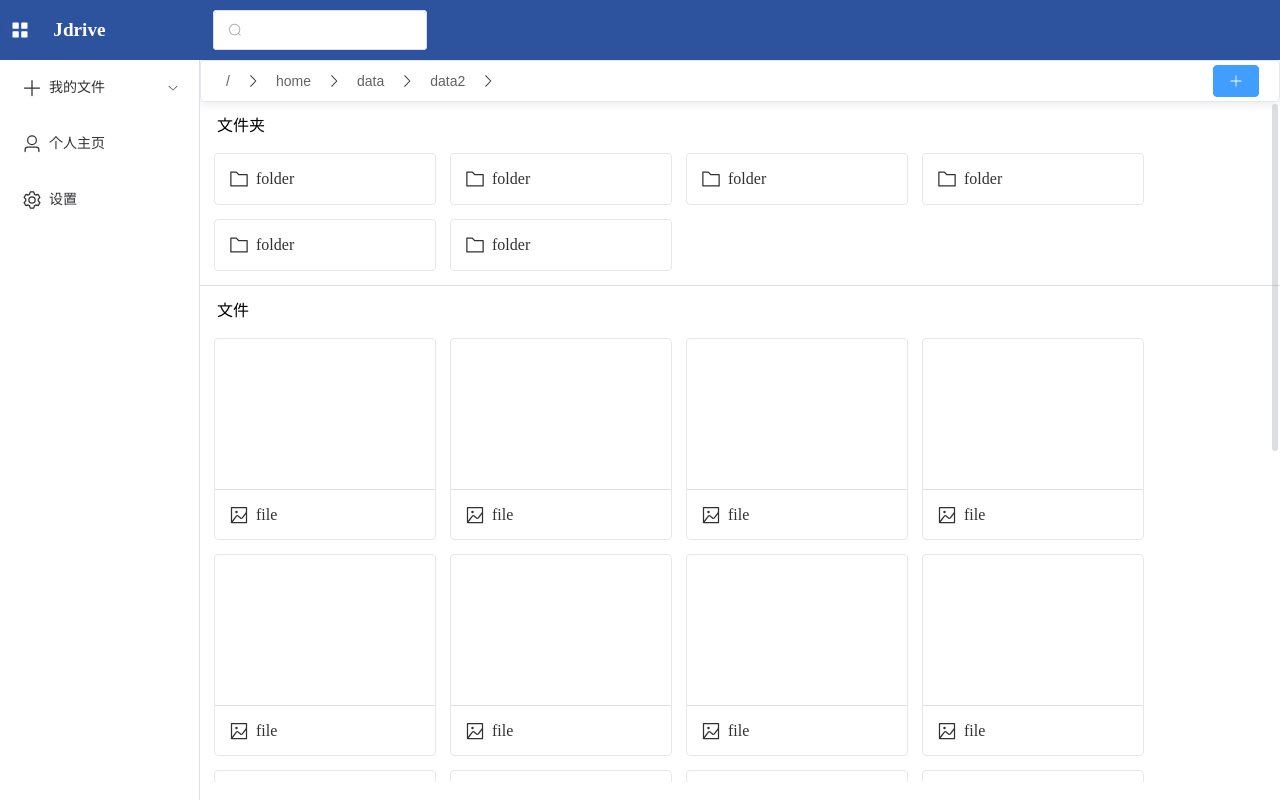
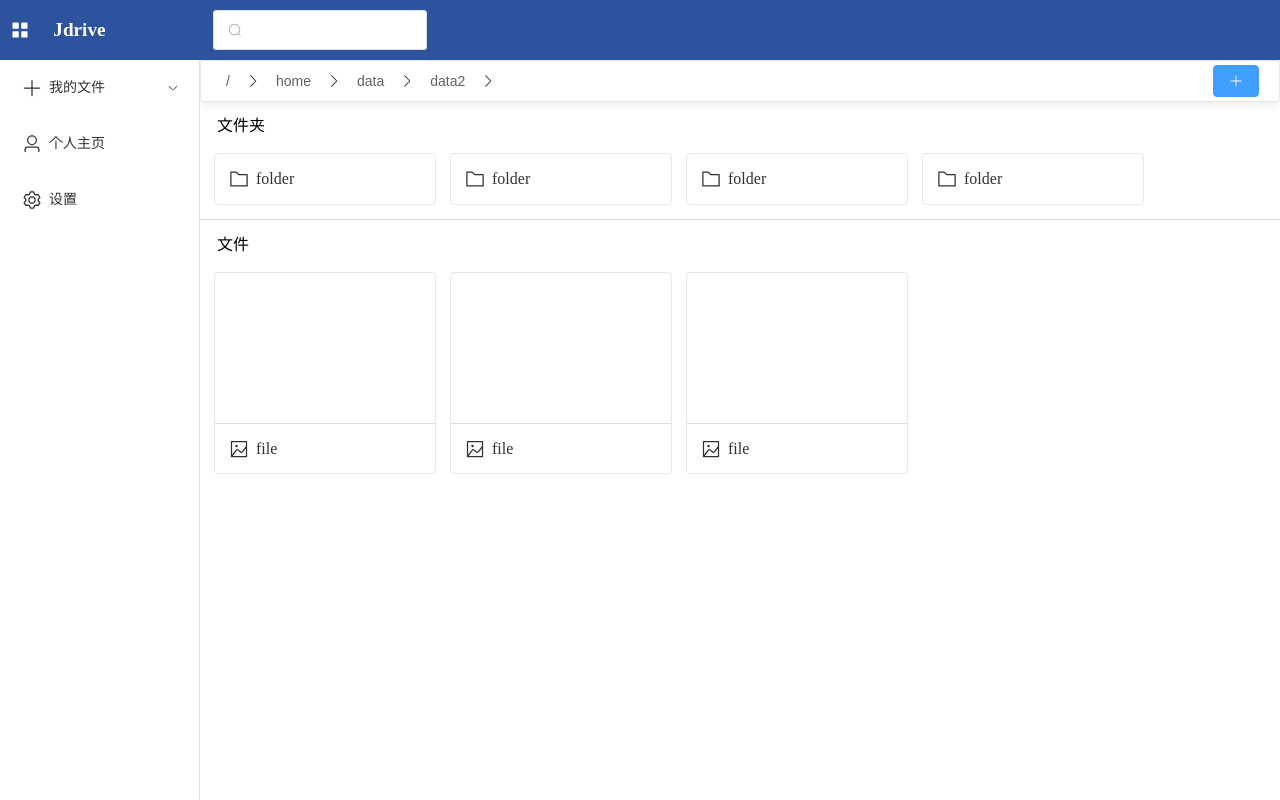
Before and after one commit to hzxjy1/Jdrive-vue, a Vue app: page /home in a window 1280 px wide. Built offline with nearby package versions, Linux system fonts and the light colour scheme.

Commit message:
axios methods

```diff
--- a/package.json
+++ b/package.json
@@ -9,6 +9,7 @@
   },
   "dependencies": {
     "@element-plus/icons-vue": "^2.0.10",
+    "axios": "^1.3.4",
     "core-js": "^3.8.3",
     "element-plus": "^2.2.28",
     "less": "^4.1.3",
--- /dev/null
+++ b/public/fileinfo.json
@@ -0,0 +1,40 @@
+[
+    {
+        "type": "folder",
+        "name": "folder",
+        "path": "/folder"
+    },
+    {
+        "type": "folder",
+        "name": "folder",
+        "path": "/folder"
+    },
+    {
+        "type": "folder",
+        "name": "folder",
+        "path": "/folder"
+    },
+    {
+        "type": "folder",
+        "name": "folder",
+        "path": "/folder"
+    },
+    {
+        "type": "file",
+        "style": "picture",
+        "name": "file",
+        "path": "/file"
+    },
+    {
+        "type": "file",
+        "style": "vedio",
+        "name": "file",
+        "path": "/file"
+    },
+    {
+        "type": "file",
+        "style": "music",
+        "name": "file",
+        "path": "/file"
+    }
+]
--- /dev/null
+++ b/public/guidedata.json
@@ -0,0 +1,18 @@
+[
+  {
+    "name": "path1",
+    "path": "/"
+  },
+  {
+    "name": "path2",
+    "path": "home"
+  },
+  {
+    "name": "path3",
+    "path": "data"
+  },
+  {
+    "name": "path4",
+    "path": "data2"
+  }
+]
--- a/src/testJson/profile.json
+++ b/public/profile.json
@@ -4,15 +4,15 @@
         "value": "1"
     },
     {
-        "name": "name",
+        "name": "名称",
         "value": "aa"
     },
     {
-        "name": "group",
+        "name": "用户组",
         "value": "1"
     },
     {
-        "name": "time",
+        "name": "注册时间",
         "value": "11111"
     }
 ]
--- a/src/components/HomeView.vue
+++ b/src/components/HomeView.vue
@@ -30,6 +30,7 @@
     <el-scrollbar always="true">
       <div class="back">
         <div style="margin: 10px"><span>文件夹</span></div>
+        <span v-show="isFolder.length === 0">aaa</span>
         <div class="flex">
           <div v-for="i in isFolder" :key="i.name">
             <el-card
@@ -49,6 +50,7 @@
       <el-divider />
       <div class="back">
         <div style="margin: 10px"><span>文件</span></div>
+        <span v-show="isFile.length === 0">aaa</span>
         <div class="flex">
           <div v-for="i in isFile" :key="i.name">
             <el-card
@@ -89,6 +91,7 @@
 </template>
 
 <script>
+import axios from "axios";
 export default {
   name: "HomeView",
   methods: {
@@ -110,176 +113,8 @@ export default {
   },
   data() {
     return {
-      guideData: [
-        {
-          name: "path1",
-          path: "/",
-        },
-        {
-          name: "path2",
-          path: "home",
-        },
-        {
-          name: "path3",
-          path: "data",
-        },
-        {
-          name: "path4",
-          path: "data2",
-        },
-      ],
-      fileInfo: [
-        {
-          type: "folder",
-          name: "folder",
-          path: "/folder",
-        },
-        {
-          type: "folder",
-          name: "folder",
-          path: "/folder",
-        },
-        {
-          type: "folder",
-          name: "folder",
-          path: "/folder",
-        },
-        {
-          type: "folder",
-          name: "folder",
-          path: "/folder",
-        },
-        {
-          type: "folder",
-          name: "folder",
-          path: "/folder",
-        },
-        {
-          type: "folder",
-          name: "folder",
-          path: "/folder",
-        },
-        {
-          type: "file",
-          style: "picture",
-          name: "file",
-          path: "/file",
-        },
-        {
-          type: "file",
-          style: "picture",
-          name: "file",
-          path: "/file",
-        },
-        {
-          type: "file",
-          style: "picture",
-          name: "file",
-          path: "/file",
-        },
-        {
-          type: "file",
-          style: "picture",
-          name: "file",
-          path: "/file",
-        },
-        {
-          type: "file",
-          style: "picture",
-          name: "file",
-          path: "/file",
-        },
-        {
-          type: "file",
-          style: "picture",
-          name: "file",
-          path: "/file",
-        },
-        {
-          type: "file",
-          style: "picture",
-          name: "file",
-          path: "/file",
-        },
-        {
-          type: "file",
-          style: "picture",
-          name: "file",
-          path: "/file",
-        },
-        {
-          type: "file",
-          style: "picture",
-          name: "file",
-          path: "/file",
-        },
-        {
-          type: "file",
-          style: "picture",
-          name: "file",
-          path: "/file",
-        },
-        {
-          type: "file",
-          style: "picture",
-          name: "file",
-          path: "/file",
-        },
-        {
-          type: "file",
-          style: "picture",
-          name: "file",
-          path: "/file",
-        },
-        {
-          type: "file",
-          style: "picture",
-          name: "file",
-          path: "/file",
-        },
-        {
-          type: "file",
-          style: "picture",
-          name: "file",
-          path: "/file",
-        },
-        {
-          type: "file",
-          style: "picture",
-          name: "file",
-          path: "/file",
-        },
-        {
-          type: "file",
-          style: "picture",
-          name: "file",
-          path: "/file",
-        },
-        {
-          type: "file",
-          style: "picture",
-          name: "file",
-          path: "/file",
-        },
-        {
-          type: "file",
-          style: "picture",
-          name: "file",
-          path: "/file",
-        },
-        {
-          type: "file",
-          style: "picture",
-          name: "file",
-          path: "/file",
-        },
-        {
-          type: "file",
-          style: "picture",
-          name: "file",
-          path: "/file",
-        },
-      ],
+      guideData: [],
+      fileInfo: [],
     };
   },
   computed: {
@@ -289,6 +124,20 @@ export default {
     isFolder() {
       return this.fileInfo.filter((item) => item.type === "folder");
     },
+  },
+  mounted() {
+    axios
+      .get("http://127.0.0.1:8080/guidedata.json")
+      .then((response) => (this.guideData = response.data))
+      .catch(function (error) {
+        alert(error);
+      });
+    axios
+      .get("http://127.0.0.1:8080/fileinfo.json")
+      .then((response) => (this.fileInfo = response.data))
+      .catch(function (error) {
+        alert(error);
+      });
   },
 };
 </script>
--- a/src/components/ProfileView.vue
+++ b/src/components/ProfileView.vue
@@ -18,30 +18,23 @@
 </template>
 
 <script>
+import axios from "axios";
 export default {
   name: "ProfileView",
   data() {
     return {
-      userid: "aa",
-      data: [
-        {
-          name: "userid",
-          value: "1",
-        },
-        {
-          name: "name",
-          value: "aa",
-        },
-        {
-          name: "group",
-          value: "1",
-        },
-        {
-          name: "time",
-          value: "2022-12-23 04:21:34",
-        },
-      ],
+      userid: "",
+      data: [],
     };
+  },
+  mounted() {
+    axios
+      .get("http://127.0.0.1:8080/profile.json")
+      .then((response) => (this.data = response.data))
+      .then((response) => (this.userid = response.data[1].value))
+      .catch(function (error) {
+        alert(error);
+      });
   },
 };
 </script>
--- a/src/main.js
+++ b/src/main.js
@@ -4,6 +4,7 @@ import ElementPlus from 'element-plus'
 import 'element-plus/dist/index.css'
 import router from './router'
 import * as ElementPlusIconsVue from '@element-plus/icons-vue'
+import axios from 'axios'
 
 const app = createApp(App)
 app.use(ElementPlus)
@@ -12,3 +13,4 @@ for (const [key, component] of Object.entries(ElementPlusIconsVue)) {
     app.component(key, component)
   }
 app.mount('#app')
+createApp.prototype.$axios=axios
```
Also changed, not shown: 1 other file (tests, documents, lock files or other folders).
